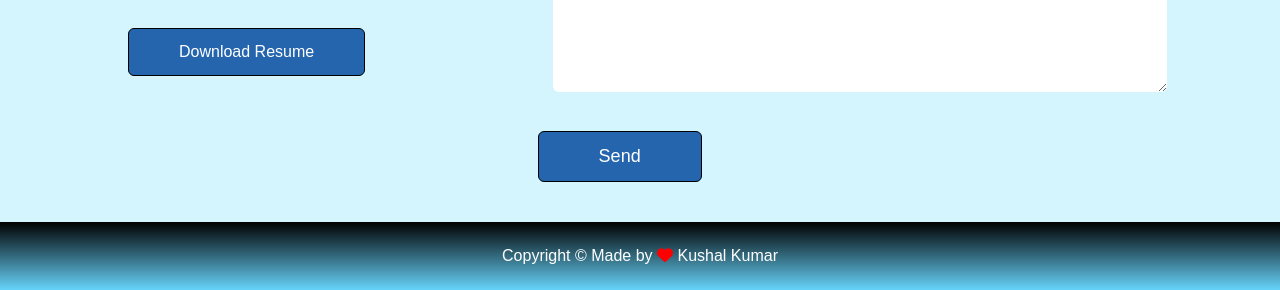
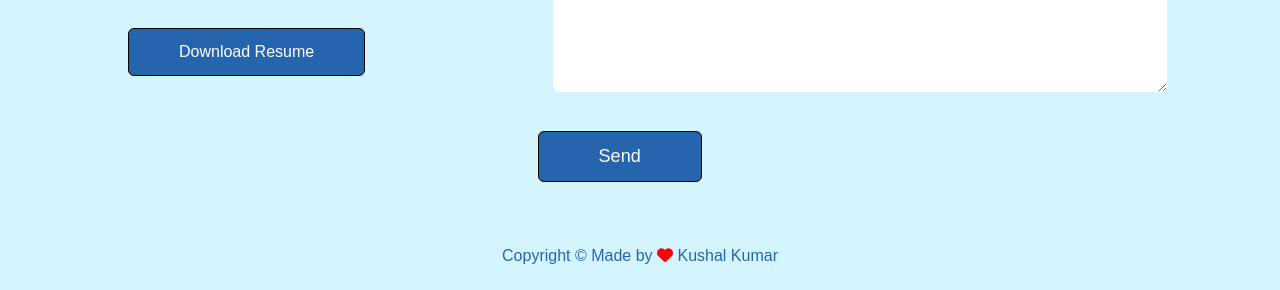
Before and after one commit to Kushal3535/Kushal3535.github.io, a plain HTML site: page index.html in a window 1280 px wide. Shown: the part 2513-2803 px from the top of the page. Drawn offline with Linux system fonts and the light colour scheme.

Commit message:
Update style.css

```diff
--- a/style.css
+++ b/style.css
@@ -407,8 +407,7 @@ form .btn2
     padding: 25px 0;
     font-weight:300 ;
     margin-top: 20px;
-    color: white;
-    background:linear-gradient(rgba(0,0,0,1),#66d3fa);
+    color: #2565ae;
 }
 .copyright i
 {
```
